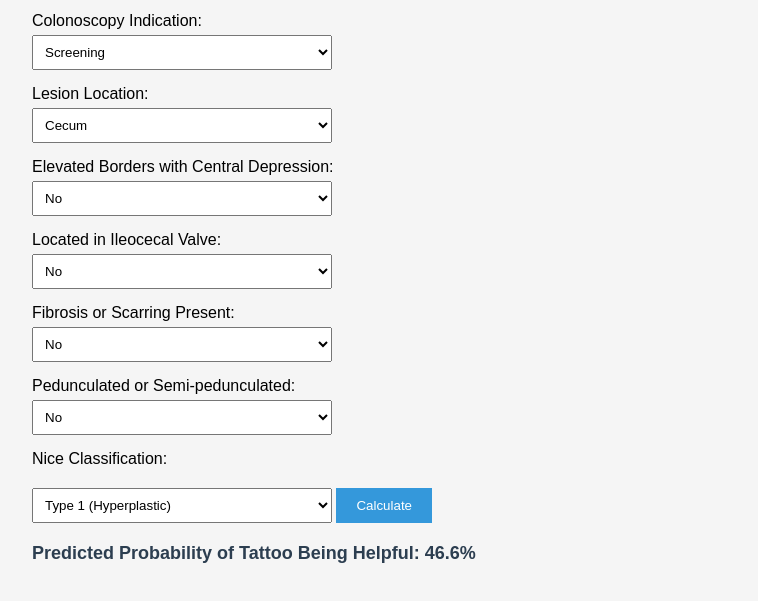
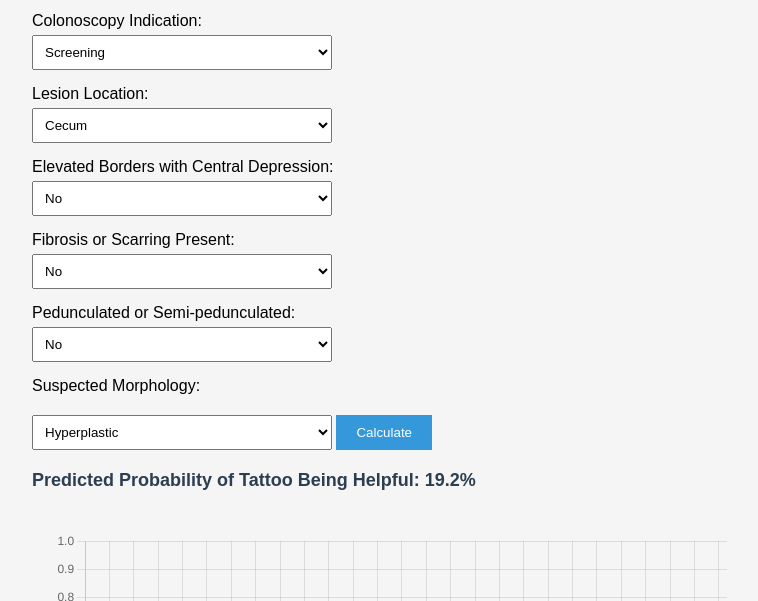
Before and after one commit to Hassamali155/Tattoo-Calculator, a plain HTML site: page index.html in a window 1280 px wide. Both pictures are taken after a click on the button "Calculate". Shown: the part 149-750 px from the top of the page, without its empty margins (8-766 px from the left). Drawn offline with nearby package versions, Linux system fonts and the light colour scheme.

Commit message:
index.html

```diff
--- a/index.html
+++ b/index.html
@@ -1,3 +1,4 @@
+
 <!DOCTYPE html>
 <html lang="en">
 <head>
@@ -47,12 +48,6 @@
     <option value="1">Yes</option>
   </select>
 
-  <label for="lesioninileocecalvalve">Located in Ileocecal Valve:</label>
-  <select id="lesioninileocecalvalve">
-    <option value="0">No</option>
-    <option value="1">Yes</option>
-  </select>
-
   <label for="lesionfibrosisorscarring">Fibrosis or Scarring Present:</label>
   <select id="lesionfibrosisorscarring">
     <option value="0">No</option>
@@ -65,12 +60,11 @@
     <option value="1">Yes</option>
   </select>
 
-  <label for="nice_class">Nice Classification:</label>
-  <select id="nice_class">
-    <option value="1">Type 1 (Hyperplastic)</option>
-    <option value="2">Type 2 (Adenoma: TA/TVA/HGD)</option>
-    <option value="3">Serrated Pathway (SSL/TSA)</option>
-    <option value="4">Unknown</option>
+  <label for="suspectedmorphology">Suspected Morphology:</label>
+  <select id="suspectedmorphology">
+    <option value="1">Hyperplastic</option>
+    <option value="2">Adenoma</option>
+    <option value="3">Serrated Pathway</option>
   </select>
 
   <button onclick="calculateProbability()">Calculate</button>
@@ -86,61 +80,54 @@
       const indication = parseInt(document.getElementById("colonoscopy_indication").value);
       const location = parseInt(document.getElementById("lesionlocationall").value);
       const elevated = parseInt(document.getElementById("elevatedborderswithcentraldepres").value);
-      const ileocecal = parseInt(document.getElementById("lesioninileocecalvalve").value);
       const fibrosis = parseInt(document.getElementById("lesionfibrosisorscarring").value);
       const pedunculated = parseInt(document.getElementById("pedunculatedorsemipedunculatedmo").value);
-      const nice = parseInt(document.getElementById("nice_class").value);
+      const morph = parseInt(document.getElementById("suspectedmorphology").value);
 
       let logit = 0;
-      logit += (indication === 2 ? 1.124082 : 0);
-      logit += (indication === 4 ? 0.3436568 : 0);
-      logit += (indication === 8 ? 0.5626844 : 0);
-      logit += (location === 2 ? 1.242918 : 0);
-      logit += (location === 3 ? 0.7863201 : 0);
-      logit += (location === 4 ? 0.3672023 : 0);
-      logit += (location === 5 ? -1.234363 : 0);
-      logit += -2.151012 * elevated;
-      logit += -1.36939 * ileocecal;
-      logit += -0.8928441 * fibrosis;
-      logit += -1.030423 * pedunculated;
-      logit += (nice === 2 ? 0.2012144 : 0);
-      logit += (nice === 3 ? 0.8903706 : 0);
-      logit += -0.0747445 * x;
-      logit += 1.359816;
+      logit += (indication === 2 ? 1.182508 : 0);
+      logit += (indication === 4 ? 0.4020261 : 0);
+      logit += (indication === 8 ? 0.304348 : 0);
+      logit += (location === 2 ? 2.45008 : 0);
+      logit += (location === 3 ? 2.031535 : 0);
+      logit += (location === 4 ? 1.567262 : 0);
+      logit += -2.099315 * elevated;
+      logit += -0.8358958 * fibrosis;
+      logit += -0.9752882 * pedunculated;
+      logit += (morph === 2 ? 0.1773799 : 0);
+      logit += (morph === 3 ? 0.777 : 0);
+      logit += -0.0694509 * x;
+      logit += -0.045359;
 
       const probability = 1 / (1 + Math.exp(-logit));
       document.getElementById("output").innerHTML = `Predicted Probability of Tattoo Being Helpful: <strong>${(probability * 100).toFixed(1)}%</strong>`;
-      updateChart(x);
+      updateChart();
     }
 
-    function updateChart(selectedSize) {
+    function updateChart() {
+      const indication = parseInt(document.getElementById("colonoscopy_indication").value);
+      const location = parseInt(document.getElementById("lesionlocationall").value);
+      const elevated = parseInt(document.getElementById("elevatedborderswithcentraldepres").value);
+      const fibrosis = parseInt(document.getElementById("lesionfibrosisorscarring").value);
+      const pedunculated = parseInt(document.getElementById("pedunculatedorsemipedunculatedmo").value);
+      const morph = parseInt(document.getElementById("suspectedmorphology").value);
+
       const labels = [], values = [];
       for (let x = 1; x <= 80; x++) {
         let logit = 0;
-        const indication = parseInt(document.getElementById("colonoscopy_indication").value);
-        const location = parseInt(document.getElementById("lesionlocationall").value);
-        const elevated = parseInt(document.getElementById("elevatedborderswithcentraldepres").value);
-        const ileocecal = parseInt(document.getElementById("lesioninileocecalvalve").value);
-        const fibrosis = parseInt(document.getElementById("lesionfibrosisorscarring").value);
-        const pedunculated = parseInt(document.getElementById("pedunculatedorsemipedunculatedmo").value);
-        const nice = parseInt(document.getElementById("nice_class").value);
-
-        logit += (indication === 2 ? 1.124082 : 0);
-        logit += (indication === 4 ? 0.3436568 : 0);
-        logit += (indication === 8 ? 0.5626844 : 0);
-        logit += (location === 2 ? 1.242918 : 0);
-        logit += (location === 3 ? 0.7863201 : 0);
-        logit += (location === 4 ? 0.3672023 : 0);
-        logit += (location === 5 ? -1.234363 : 0);
-        logit += -2.151012 * elevated;
-        logit += -1.36939 * ileocecal;
-        logit += -0.8928441 * fibrosis;
-        logit += -1.030423 * pedunculated;
-        logit += (nice === 2 ? 0.2012144 : 0);
-        logit += (nice === 3 ? 0.8903706 : 0);
-        logit += -0.0747445 * x;
-        logit += 1.359816;
-
+        logit += (indication === 2 ? 1.182508 : 0);
+        logit += (indication === 4 ? 0.4020261 : 0);
+        logit += (indication === 8 ? 0.304348 : 0);
+        logit += (location === 2 ? 2.45008 : 0);
+        logit += (location === 3 ? 2.031535 : 0);
+        logit += (location === 4 ? 1.567262 : 0);
+        logit += -2.099315 * elevated;
+        logit += -0.8358958 * fibrosis;
+        logit += -0.9752882 * pedunculated;
+        logit += (morph === 2 ? 0.1773799 : 0);
+        logit += (morph === 3 ? 0.777 : 0);
+        logit += -0.0694509 * x;
+        logit += -0.045359;
         labels.push(x);
         values.push(1 / (1 + Math.exp(-logit)));
       }
@@ -169,7 +156,14 @@
       });
     }
 
-    window.onload = () => updateChart(20);
+    window.onload = () => updateChart();
   </script>
 </body>
 </html>
+"""
+
+# Save to file
+output_path = Path("/mnt/data/Updated_Tattoo_Calculator.html")
+output_path.write_text(updated_html)
+
+output_path.name
```
